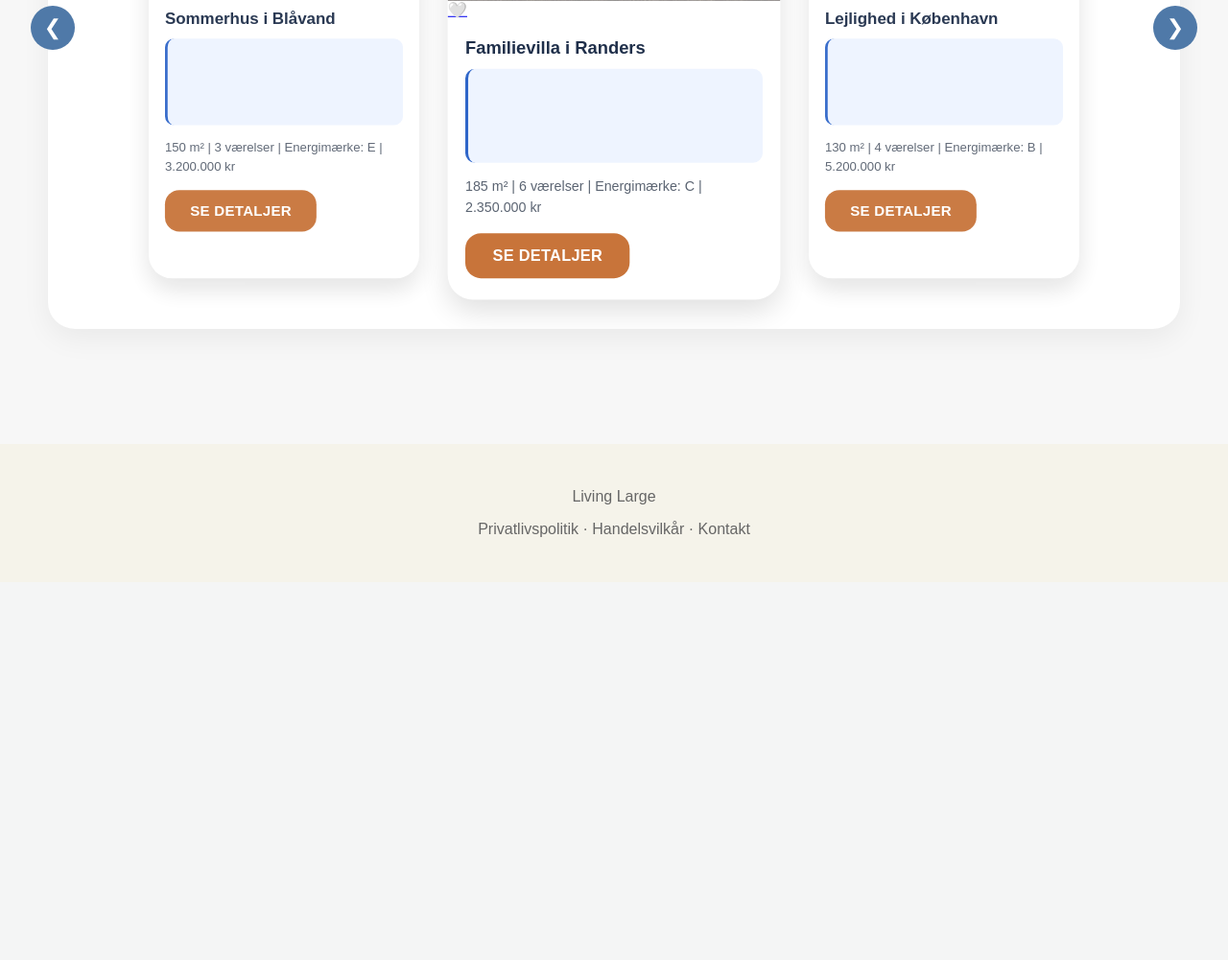
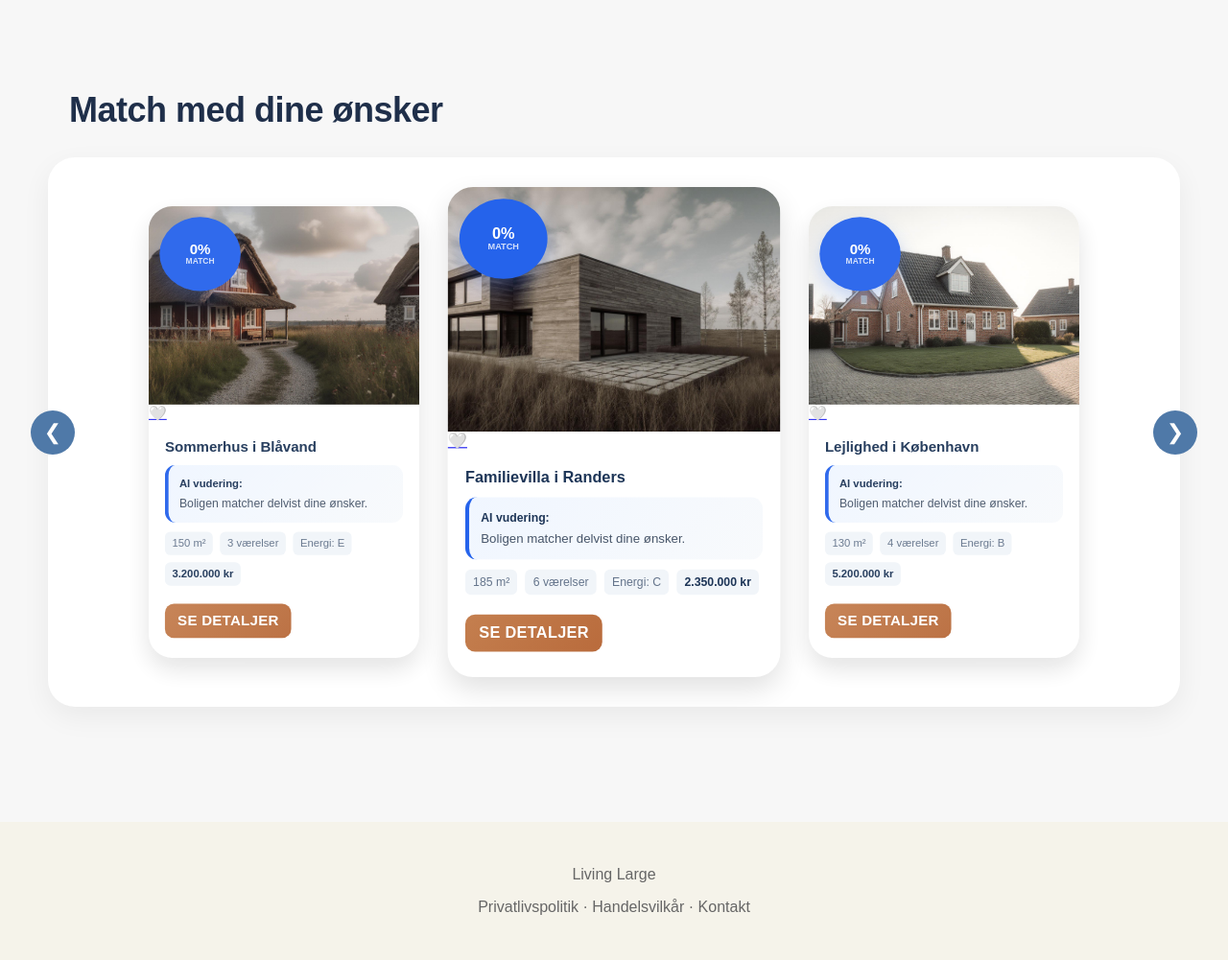
Before and after one commit to womberggaming-maker/LivingLarge, a Flask app: page / in a window 1280 px wide. Shown: the part 2054-3055 px from the top of the page at 96% size. Before the commit the page ends 2614 px from the top, so only its background shows below. Run offline with Flask 3, Linux system fonts and the light colour scheme.

Commit message:
changes to layouts and logic

```diff
--- a/LivingLarge/app.py
+++ b/LivingLarge/app.py
@@ -24,19 +24,7 @@ def default_profile():
 def parse_dream_home(text):
    text = text.lower()
    profile = default_profile()
-   profile = {
-       "city": "",
-       "budget": None,
-       "min_size": None,
-       "rooms": None,
-       "wants_shopping": False,
-       "wants_garage": False,
-       "wants_garden": False,
-       "wants_forest": False,
-       "wants_commute": False,
-       "wants_family": False,
-       "wants_investment": False,
-   }
+
    # By
    if "vejle" in text:
        profile["city"] = "Vejle"
@@ -130,39 +118,39 @@ def calculate_match(user_profile: dict, home: dict) -> int:
        max_score += 8
        if home.get("near_shopping"):
            score += 8
-   if user_profile["wants_garage"]:
+   if user_profile.get("wants_garage"):
        max_score += 8
        if home["garage"]:
            score += 8
-   if user_profile["wants_garden"]:
+   if user_profile.get("wants_garden"):
        max_score += 8
        if home["garden"]:
            score += 8
-   if user_profile["wants_forest"]:
+   if user_profile.get("wants_forest"):
        max_score += 8
        if home["forest_nearby"]:
            score += 8
-   if user_profile["wants_commute"]:
+   if user_profile.get("wants_commute"):
        max_score += 7
        if home["commute_score"] >= 7:
            score += 7
-   if user_profile["wants_family"]:
+   if user_profile.get("wants_family"):
        max_score += 6
        if home["family_score"] >= 7:
            score += 6
-   if user_profile["wants_investment"]:
+   if user_profile.get("wants_investment"):
        max_score += 5
        if home["investment_score"] >= 7:
            score += 5
    if max_score == 0:
        return 0
    final_score = round((score / max_score) * 100)
+   if score / max_score > 0.8:
+        final_score += 3
    if final_score < 5:
-       final_score = 5
+        final_score = 5
    if final_score > 95:
-       final_score = 95
-   if score / max_score > 0.8:
-       final_score += 3
+        final_score = 95
    return final_score
 
 def get_match_reasons(user_profile: dict, home: dict) -> list:
@@ -376,6 +364,82 @@ def get_top_matches_explanation(user_profile, matches):
     reason_text = ", ".join(top_reasons[:-1]) + " og " + top_reasons[-1]
    return "Vi har udvalgt disse boliger, fordi de matcher dine vigtigste ønsker – især " + reason_text + "."
 
+def enrich_home_for_user(user_profile: dict, home: dict) -> dict:
+   home_with_score = home.copy()
+   match_score = calculate_match(user_profile, home)
+   home_with_score["match_score"] = match_score
+   if match_score >= 75:
+       match_label = "Perfekt match"
+   elif match_score >= 55:
+       match_label = "Godt match"
+   elif match_score >= 35:
+       match_label = "Okay match"
+   else:
+       match_label = "Svagt match"
+   home_with_score["match_label"] = match_label
+   match_details = []
+   if user_profile.get("city"):
+       if home["city"].lower() == user_profile["city"].lower():
+           match_details.append("✓ Rigtig by")
+       else:
+           match_details.append("✕ Forkert by")
+   if user_profile.get("budget") is not None:
+       if home["price"] <= user_profile["budget"]:
+           match_details.append("✓ Inden for budget")
+       elif home["price"] <= user_profile["budget"] * 1.1:
+           match_details.append("~ Tæt på budget")
+       else:
+           match_details.append("✕ Over budget")
+   if user_profile.get("min_size") is not None:
+       if home["size"] >= user_profile["min_size"]:
+           match_details.append("✓ Stor nok")
+       elif home["size"] >= user_profile["min_size"] * 0.9:
+           match_details.append("~ Næsten stor nok")
+       else:
+           match_details.append("✕ For lille")
+   if user_profile.get("rooms") is not None:
+       if home.get("rooms", 0) >= user_profile["rooms"]:
+           match_details.append("✓ Nok værelser")
+       elif home.get("rooms", 0) == user_profile["rooms"] - 1:
+           match_details.append("~ Næsten nok værelser")
+       else:
+           match_details.append("✕ For få værelser")
+   if user_profile.get("wants_garage"):
+       match_details.append("✓ Garage" if home.get("garage") else "✕ Ingen garage")
+   if user_profile.get("wants_garden"):
+       match_details.append("✓ Have" if home.get("garden") else "✕ Ingen have")
+   if user_profile.get("wants_forest"):
+       match_details.append("✓ Tæt på natur" if home.get("forest_nearby") else "✕ Ikke tæt på natur")
+   if user_profile.get("wants_commute"):
+       match_details.append(
+           "✓ Kort pendling" if home.get("commute_score", 0) >= 7 else "✕ Lang pendling"
+       )
+   if user_profile.get("wants_family"):
+       match_details.append(
+           "✓ Familievenligt område" if home.get("family_score", 0) >= 7 else "✕ Ikke familievenligt"
+       )
+   if user_profile.get("wants_investment"):
+       match_details.append(
+           "✓ God investering" if home.get("investment_score", 0) >= 7 else "✕ Svag investering"
+       )
+   if user_profile.get("wants_shopping", False):
+       match_details.append(
+           "✓ Tæt på indkøb" if home.get("near_shopping") else "✕ Ikke tæt på indkøb"
+       )
+   home_with_score["match_details"] = match_details
+   home_with_score["match_reasons"] = get_match_reasons(user_profile, home)
+   home_with_score["match_summary"] = get_match_summary(user_profile, home)
+   home_with_score["limitations"] = get_match_limitations(user_profile, home)
+   home_with_score["match_improvement"] = get_match_improvement(user_profile, home)
+   home_with_score["future_comment"] = get_lifestyle_comment(home)
+   home_with_score["tags"] = get_lifestyle_tags(home)
+   matched_count, total_count = get_match_count(user_profile, home)
+   home_with_score["matched_count"] = matched_count
+   home_with_score["total_count"] = total_count
+   home_with_score["_tie_strength"] = matched_count
+   home_with_score["_tie_random"] = random.uniform(0, 0.35)
+   return home_with_score
+
 def get_matches(user_profile: dict, homes_list: list) -> list:
    matches = []
    low_matches = []
@@ -384,82 +448,15 @@ def get_matches(user_profile: dict, homes_list: list) -> list:
    shuffled_homes = homes_list[:]
    random.shuffle(shuffled_homes)
    for home in shuffled_homes:
-       match_score = calculate_match(user_profile, home)
-       home_with_score = home.copy()
-       home_with_score["match_score"] = match_score
-       if match_score < minimum_match_score:
-           low_matches.append(home_with_score)
+       enriched_home = enrich_home_for_user(user_profile, home)
+       if enriched_home["match_score"] < minimum_match_score:
+           low_matches.append(enriched_home)
            continue
-       if match_score >= 75:
-           match_label = "Perfekt match"
-       elif match_score >= 55:
-           match_label = "Godt match"
-       elif match_score >= 35:
-           match_label = "Okay match"
-       else:
-           match_label = "Svagt match"
-       home_with_score["match_label"] = match_label
-       match_details = []
-       if home["city"].lower() == user_profile["city"].lower():
-           match_details.append("✓ Rigtig by")
-       else:
-           match_details.append("✗ Forkert by")
-       if user_profile["budget"] is not None:
-           if home["price"] <= user_profile["budget"]:
-               match_details.append("✓ Inden for budget")
-           else:
-               match_details.append("✗ Over budget")
-       if user_profile["min_size"] is not None:
-           if home["size"] >= user_profile["min_size"]:
-               match_details.append("✓ Stor nok")
-           else:
-               match_details.append("✗ For lille")
-       if user_profile["wants_garage"]:
-           match_details.append("✓ Garage" if home["garage"] else "✕ Ingen garage")
-       if user_profile["wants_family"]:
-           match_details.append(
-               "✓ Familievenligt område"
-               if home["family_score"] >= 7
-               else "✕ Ikke familievenligt"
-           )
-       if user_profile["wants_forest"]:
-           match_details.append(
-               "✓ Tæt på natur"
-               if home["forest_nearby"]
-               else "✕ Ikke tæt på natur"
-           )
-       if user_profile["wants_investment"]:
-           match_details.append(
-               "✓ God investering"
-               if home["investment_score"] >= 7
-               else "✕ Svag investering"
-           )
-       if user_profile.get("wants_shopping", False):
-           match_details.append(
-                "✓ Tæt på indkøb" if home.get("near_shopping") else "✗ Ikke tæt på indkøb"
-           )
-       home_with_score["match_reasons"] = get_match_reasons(user_profile, home)
-       home_with_score["match_summary"] = get_match_summary(user_profile, home)
-       home_with_score["limitations"] = get_match_limitations(user_profile, home)
-       home_with_score["match_improvement"] = get_match_improvement(user_profile, home)
-       home_with_score["future_comment"] = get_lifestyle_comment(home)
-       home_with_score["tags"] = get_lifestyle_tags(home)
-       matched_count, total_count = get_match_count(user_profile, home)
-       home_with_score["match_details"] = match_details
-       home_with_score["matched_count"] = matched_count
-       home_with_score["total_count"] = total_count
-       # Tie-break data:
-       # 1. hvor mange ting matcher
-       # 2. lille random jitter så næsten ens boliger varierer
-       home_with_score["_tie_strength"] = matched_count
-       home_with_score["_tie_random"] = random.uniform(0, 0.35)
-       matches.append(home_with_score)
-   # Sortér først efter rigtig matchscore, derefter hvor mange ting der matcher,
-   # og til sidst en meget lille random variation for at sikre variation i næsten ens boliger
+       matches.append(enriched_home)
    matches.sort(
        key=lambda x: (
            x["match_score"],
-           x["_tie_strength"],
+           x["matched_count"],
            x["_tie_random"],
        ),
        reverse=True,
@@ -467,7 +464,6 @@ def get_matches(user_profile: dict, homes_list: list) -> list:
    if not matches:
        matches = sorted(low_matches, key=lambda x: x["match_score"], reverse=True)[:5]
        used_fallback = True
-
    return matches, used_fallback
 
 @app.route("/", methods=["GET", "POST"])
@@ -518,26 +514,35 @@ def home():
 
 @app.route("/bolig/<int:home_id>")
 def bolig_detaljer(home_id):
-   if home_id < 0 or home_id >= len(homes):
+   home = next((h for h in homes if h["id"] == home_id), None)
+   if not home:
        abort(404)
-   home = homes[home_id]
    user_profile = session.get("user_profile")
    if user_profile:
-       match_score = calculate_match(user_profile, home)
-       match_reasons = get_match_reasons(user_profile, home)
-       match_summary = get_match_summary(user_profile, home)
+       enriched_home = enrich_home_for_user(user_profile, home)
+       match_score = enriched_home["match_score"]
+       match_reasons = enriched_home["match_reasons"]
+       match_summary = enriched_home["match_summary"]
+       match_details = enriched_home["match_details"]
+       limitations = enriched_home["limitations"]
    else:
+       enriched_home = home.copy()
        match_score = 0
        match_reasons = []
        match_summary = "Vælg dine kriterier på forsiden for at se hvorfor boligen matcher."
+       match_details = []
+       limitations = []
    return render_template(
        "details.html",
-       home=home,
+       home=enriched_home,
        match_score=match_score,
        match_reasons=match_reasons,
        match_summary=match_summary,
-       user_profile=user_profile
+       match_details=match_details,
+       limitations=limitations,
+       user_profile=user_profile,
    )
+
 @app.route("/toggle_favorite/<int:home_id>")
 def toggle_favorite(home_id):
    if "favorites" not in session:
--- a/LivingLarge/static/style.css
+++ b/LivingLarge/static/style.css
@@ -501,9 +500,9 @@
     }
     .match-badge{
         position:absolute;
-        top:10px;
-        right:10px;
-        background: #e8893d;
+        top:12px;
+        right:12px;
+        background: #2563eb;
         color:white;
         font-weight:700;
         padding:6px 10px;
@@ -691,59 +685,97 @@ color:var(--text);
    padding: 18px 18px 22px 18px;
 }
 .showcase-body h3 {
-   margin: 0 0 10px;
-   font-size: 18px;
+   margin: 0 0 6px;
+   font-size: 16px;
+   font-weight: 700;
    line-height: 1.25;
-   color: #1f2f4a;
+   color: #1d3557;
 }
 .match-badge {
-   position: absolute;
-   top: 12px;
-   right: 12px;
-   width: 64px;
-   height: 64px;
-   border-radius: 50%;
-   background: #2f66c9;
-   color: white;
-   font-size: 12px;
-   font-weight: 700;
-   line-height: 1.1;
-   display: flex;
-   align-items: center;
-   justify-content: center;
-   text-align: center;
-   box-shadow: 0 8px 18px rgba(47, 102, 201, 0.28);
+    position: absolute;
+    top: 12px;
+    left: 12px;
+    background: #2563eb;
+    color: white;
+    width: 70px;
+    height: 70px;
+    border-radius: 50%;
+    display: flex;
+    flex-direction: column;
+    align-items: center;
+    justify-content: center;
+    font-weight: 700;
+    box-shadow: 0 10px 20px rgba(37, 99, 235, 0.25);
+}
+.match-badge .score {
+    font-size: 16px;
+    line-height: 1;
+}
+.match-badge .label {
+    font-size: 9px;
+    opacity: 0.8;
 }
 .ai-insight {
-   font-size: 14px;
-   line-height: 1.5;
-   color: #5e7694;
-   background: #eef4ff;
-   border-left: 3px solid #2f66c9;
-   border-radius: 10px;
-   padding: 12px 14px;
-   margin-bottom: 14px;
-   min-height: 72px;
+    background: linear-gradient(135deg, #f0f6ff, #f8fafc);
+    border-left: 4px solid #2563eb;
+    padding: 12px;
+    border-radius: 12px;
+    margin: 10px 0;
+    font-size: 13px;
+}
+.ai-insight strong {
+    display: block;
+    font-size: 12px;
+    color: #1d3557;
+    margin-bottom: 4px;
+}
+.ai-insight p {
+    font-size: 13px;
+    color: #475569;
+    margin: 0;
+    line-height: 1.4;
+}
+.match-tags {
+    margin-top: 8px;
+}
+.match-tag {
+    display: inline-block;
+    background: #e8f0ff;
+    color: #1d4ed8;
+    padding: 4px 10px;
+    border-radius: 999px;
+    font-size: 11px;
+    font-weight: 600;
+    margin: 3px 5px 0 0;
 }
 .home-info {
-   font-size: 14px;
-   line-height: 1.5;
-   color: #5b6472;
-   margin-bottom: 16px;
+    display: flex;
+    flex-wrap: wrap;
+    gap: 8px;
+    font-size: 12px;
+    color: #64748b;
+    margin-top: 8px;
+}
+.home-info span {
+    background: #f1f5f9;
+    padding: 4px 8px;
+    border-radius: 6px;
+}
+.home-info .price {
+    font-weight: 700;
+    color: #1d3557;
 }
 .details-button {
-   display: inline-block;
-   padding: 14px 28px;
-   background: #c8743a;
-   color: white;
-   text-decoration: none;
-   font-weight: 700;
-   border-radius: 16px;
-   transition: background 0.2s ease, transform 0.2s ease;
+    background: linear-gradient(135deg, #c47f4f, #b96b3c);
+    border: none;
+    color: white;
+    padding: 10px 14px;
+    border-radius: 10px;
+    font-weight: 600;
+    transition: 0.2s;
 }
 .details-button:hover {
-   background: #b96831;
-   transform: translateY(-1px);
+ transform: scale(1.05);
 }
 .showcase-arrow {
    position: absolute;
--- a/LivingLarge/templates/index.html
+++ b/LivingLarge/templates/index.html
@@ -9,6 +9,7 @@
 <body>
    {% include 'partials/navbar.html' %}
    {% include 'partials/hero.html' %}
+   {% include 'partials/how_it_works.html' %}
    {% include 'partials/ai_search.html' %}
    {% include 'partials/results_section.html' %}
    {% include 'partials/footer.html' %}
--- a/LivingLarge/templates/partials/hero.html
+++ b/LivingLarge/templates/partials/hero.html
@@ -1,15 +1,18 @@
 <section class="hero">
 <div class="hero-overlay">
 <div class="hero-content">
-<h1>Find dit drømme hjem</h1>
+<h1>Find din næste bolig – baseret på dig</h1>
 <p>
-       Velkommen til Living Large - en moderne platform, der bruger AI til at matche
-       dig med dit drømme hjem. Lad os hjælpe dig med at finde den perfekte bolig,
-       der matcher din livsstil og ønsker.
+               Vi matcher dig med boliger, der faktisk passer til dine behov
+               og viser dig hvorfor de matcher din livsstil, dit budget og dine ønsker.
 </p>
 <div class="hero-actions">
-<button id="scroll-to-search" class="hero-btn primary" type="button">kom i gang</button>
-<a href="#results-section" class="hero-btn secondary">se boliger</a>
+<button id="scroll-to-search" class="hero-btn primary" type="button">
+                   Kom i gang
+</button>
+<a href="#how-it-works" class="hero-btn secondary">
+                   Se hvordan det virker
+</a>
 </div>
 </div>
 </div>
--- /dev/null
+++ b/LivingLarge/templates/partials/how_it_works.html
@@ -0,0 +1,34 @@
+<section id="how-it-works" class="how-it-works-section">
+<div class="how-it-works-container">
+<h2 class="how-it-works-title">Sådan finder du dit drømmehjem</h2>
+<div class="how-it-works-grid">
+<div class="how-card">
+<div class="how-icon">1</div>
+<div class="how-step">Trin 1</div>
+<h3>Udfyld dine ønsker</h3>
+<p>
+                   Fortæl os hvad du leder efter – by, budget, størrelse
+                   og dine personlige præferencer.
+</p>
+</div>
+<div class="how-card">
+<div class="how-icon">2</div>
+<div class="how-step">Trin 2</div>
+<h3>Få personlige matches</h3>
+<p>
+                   Vores matchmotor gennemgår markedet og finder boliger,
+                   der passer til lige præcis dig.
+</p>
+</div>
+<div class="how-card">
+<div class="how-icon">3</div>
+<div class="how-step">Trin 3</div>
+<h3>Se hvorfor boligen passer</h3>
+<p>
+                   Hver bolig kommer med en forklaring på, hvorfor den matcher
+                   dine ønsker – og hvor der eventuelt er kompromiser.
+</p>
+</div>
+</div>
+</div>
+</section>
--- a/LivingLarge/templates/partials/results_section.html
+++ b/LivingLarge/templates/partials/results_section.html
@@ -10,7 +10,8 @@
 <div class="showcase-image-wrap">
 <img src="{{ url_for('static', filename=home.image) }}" alt="Bolig">
 <div class="match-badge">
-                               {{ home.match_score }}%<br>MATCH
+       <span class="score">{{ home.match_score }}%</span>
+       <span class="label">MATCH</span>
 </div>
 </div>
 <a href="/toggle_favorite/{{ home.id }}" class="favorite-btn">
@@ -23,13 +24,19 @@
 <div class="showcase-body">
 <h3>{{ home.title }}</h3>
 <div class="ai-insight">
-                               {{ home.match_summary }}
+       <strong>AI vudering:</strong>
+       <p>{{ home.match_summary }}</p>
+</div>
+<div class="match-tags">
+ {% for tag in home.match_reasons[:3] %}
+<span class="match-tag">{{ tag }}</span>
+ {% endfor %}
 </div>
 <div class="home-info">
-                               {{ home.size }} m² |
-                               {{ home.rooms if home.rooms else "?" }} værelser |
-                               Energimærke: {{ home.energy if home.energy else "?" }} |
-                               {{ format_price(home.price) }} kr
+       <span>{{ home.size }} m²</span>
+       <span>{{ home.rooms or "-" }} værelser</span>
+       <span>Energi: {{ home.energy or "-" }}</span>
+       <span class="price">{{ format_price(home.price) }} kr</span>
 </div>
 <a href="/bolig/{{ home.id }}" class="details-button">
                                SE DETALJER
```
Also changed, not shown: other parts of LivingLarge/static/style.css (+109 -18 lines), LivingLarge/templates/details.html (+49 -24 lines), LivingLarge/templates/partials/contact_section.html (added), LivingLarge/templates/partials/trust_section.html (added), LivingLarge/templates/partials/waitlist_section.html (added).
